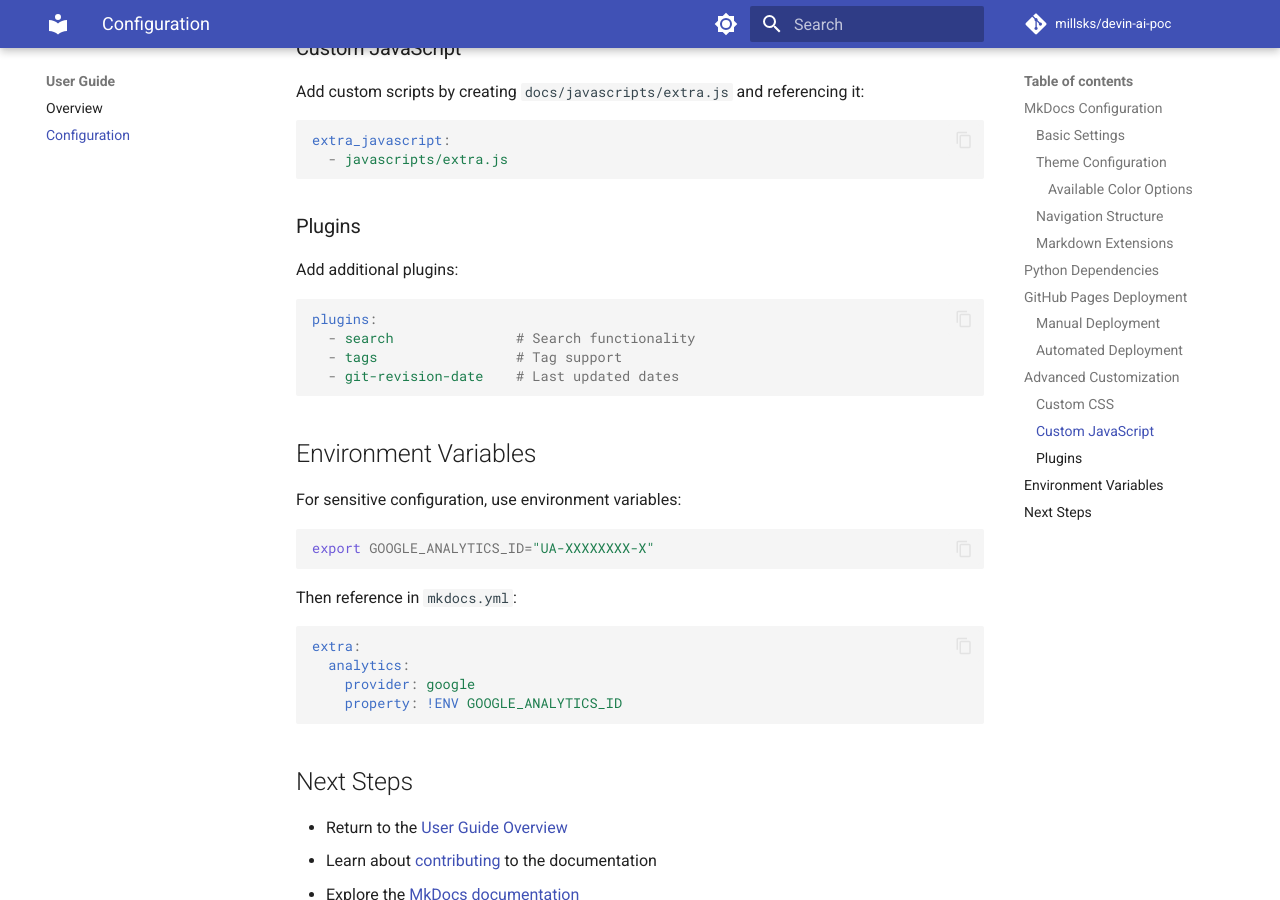
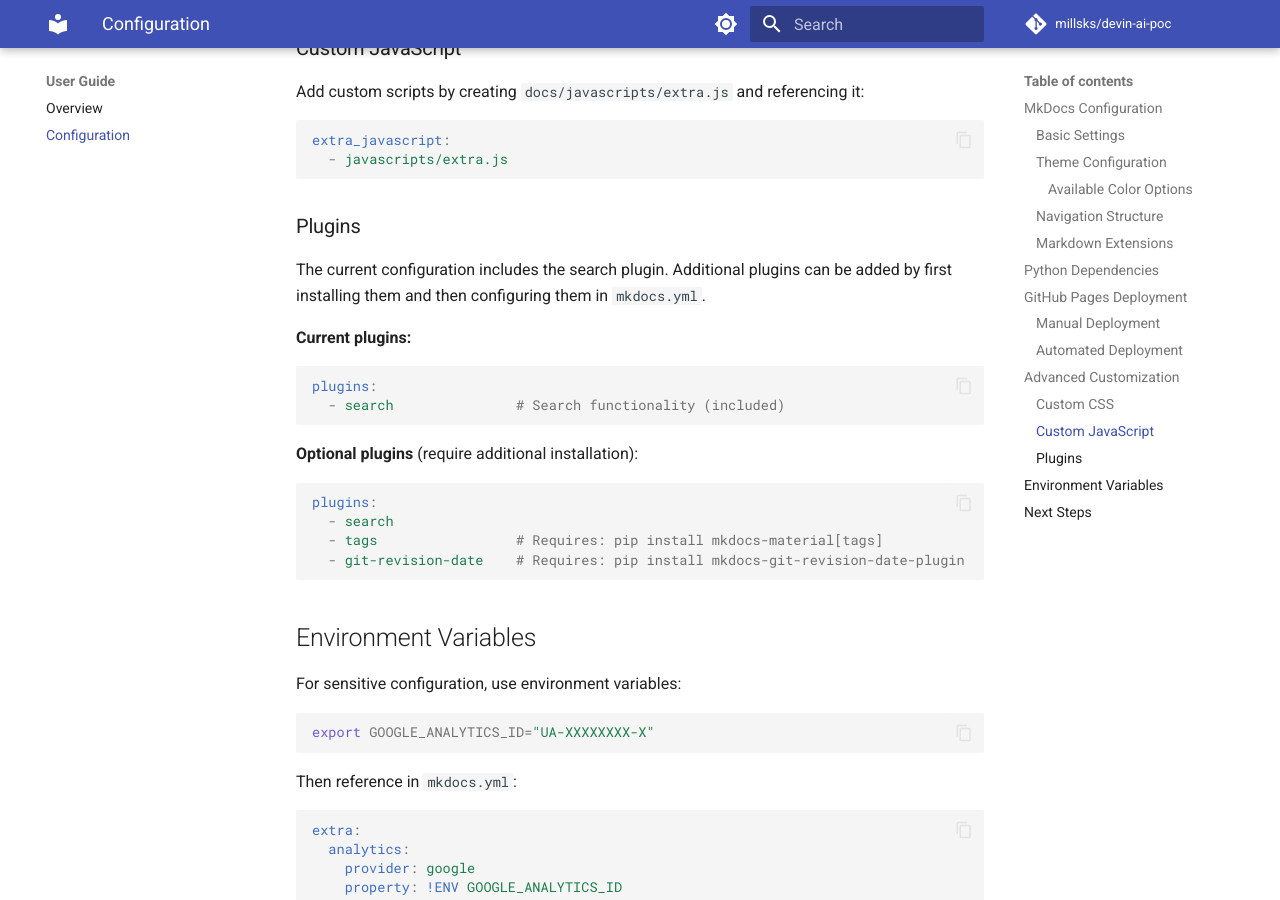
Before and after one commit to millsks/devin-ai-poc, an MkDocs documentation site: the page built from docs/user-guide/configuration.md, in a window 1280 px wide and 900 px high, scrolled down 2848 px. Built offline with MkDocs 1.6.1 and Material for MkDocs 9.7.7, drawn with Linux system fonts in a browser that asks for light colours; comment, search, counter and statistics services are not loaded.

Commit message:
Remove duplicate requirements-docs.txt and clarify plugin documentation
Co-authored-by: millsks <35641675+millsks@users.noreply.github.com>

````diff
--- a/docs/user-guide/configuration.md
+++ b/docs/user-guide/configuration.md
@@ -138,13 +138,20 @@ extra_javascript:
 
 ### Plugins
 
-Add additional plugins:
+The current configuration includes the search plugin. Additional plugins can be added by first installing them and then configuring them in `mkdocs.yml`.
 
+**Current plugins:**
 ```yaml
 plugins:
-  - search               # Search functionality
-  - tags                 # Tag support
-  - git-revision-date    # Last updated dates
+  - search               # Search functionality (included)
+```
+
+**Optional plugins** (require additional installation):
+```yaml
+plugins:
+  - search
+  - tags                 # Requires: pip install mkdocs-material[tags]
+  - git-revision-date    # Requires: pip install mkdocs-git-revision-date-plugin
 ```
 
 ## Environment Variables
````
Also changed, not shown: requirements-docs.txt (deleted, +0 -7 lines).
